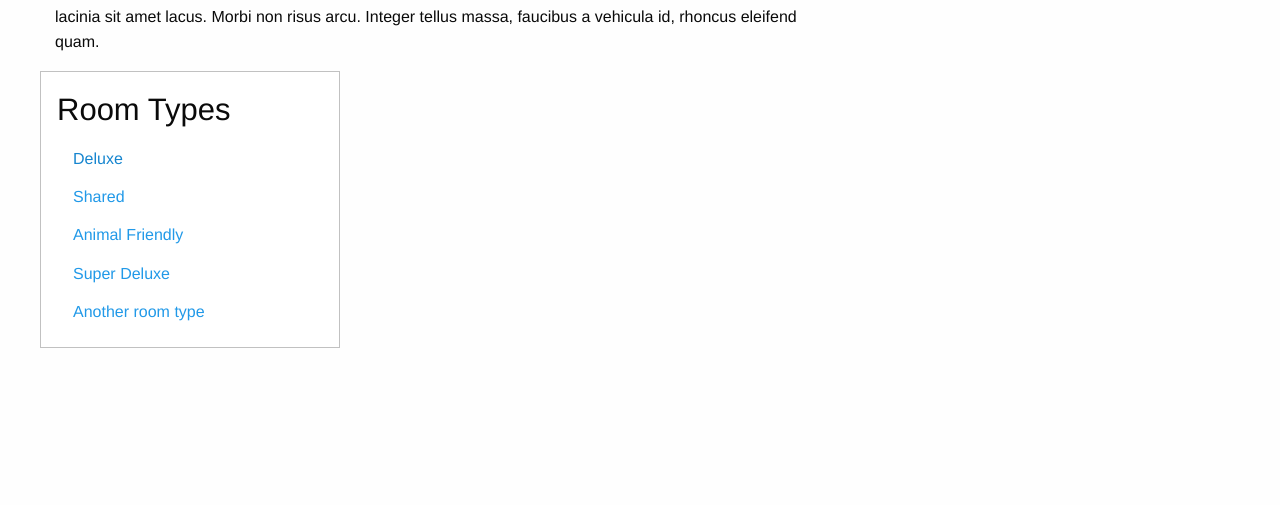
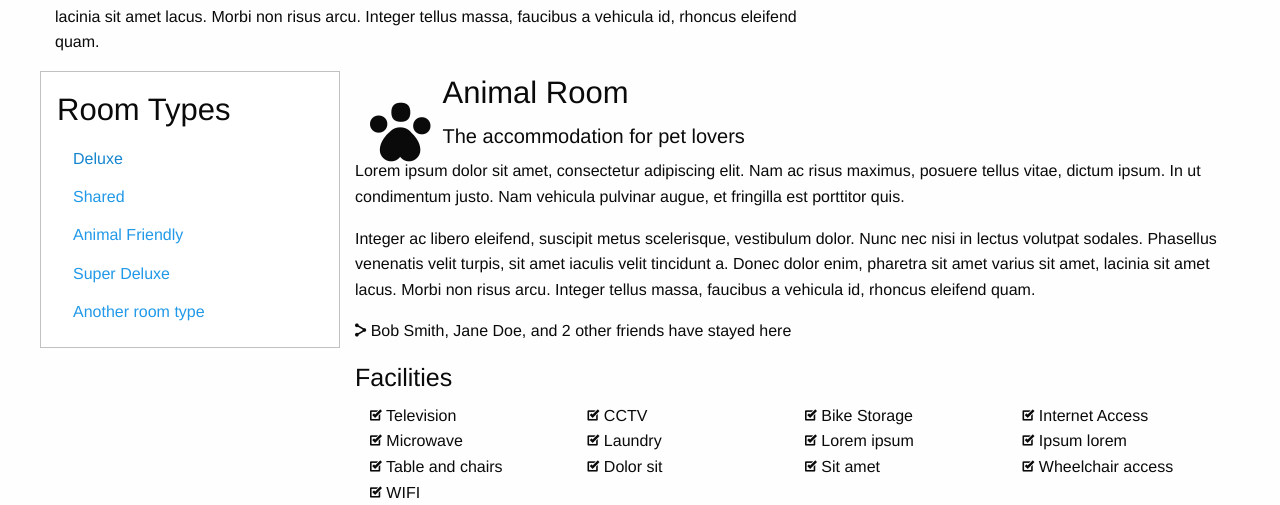
Before and after one commit to katylouise/find-a-room, a plain HTML site: page index.html in a window 1280 px wide. Both pictures are taken after a click on the link "Deluxe". Shown: the part 407-912 px from the top of the page. Before the commit the page ends 800 px from the top, so only its background shows below. Drawn offline with Linux system fonts and the light colour scheme.

Commit message:
JS function written to display friends - needs refactoring

```diff
--- a/index.html
+++ b/index.html
@@ -53,11 +53,11 @@
       <div class="large-3 small-12 callout columns">
         <h3>Room Types</h3>
         <ul class="menu vertical small-dropdown">
-          <li><a class="deluxe-link" href="#">Deluxe</a>
-          <li><a class="shared-link" href="#">Shared</a>
-          <li><a class="animal-link" href="#">Animal Friendly</a>
-          <li><a class="super-deluxe-link" href="#">Super Deluxe</a>
-          <li><a class="other" href="#">Another room type</a>
+          <li><a class="deluxe room-link" href="#">Deluxe</a>
+          <li><a class="shared room-link" href="#">Shared</a>
+          <li><a class="animal-friendly room-link" href="#">Animal Friendly</a>
+          <li><a class="super-deluxe room-link" href="#">Super Deluxe</a>
+          <li><a class="another room-link" href="#">Another room type</a>
         </ul>
       </div>
       <div class="room-description large-9 small-12 columns">
@@ -71,7 +71,7 @@
         <p>Lorem ipsum dolor sit amet, consectetur adipiscing elit. Nam ac risus maximus, posuere tellus vitae, dictum ipsum. In ut condimentum justo. Nam vehicula pulvinar augue, et fringilla est porttitor quis. </p>
         <p>Integer ac libero eleifend, suscipit metus scelerisque, vestibulum dolor. Nunc nec nisi in lectus volutpat sodales. Phasellus venenatis velit turpis, sit amet iaculis velit tincidunt a. Donec dolor enim, pharetra sit amet varius sit amet, lacinia sit amet lacus. Morbi non risus arcu. Integer tellus massa, faucibus a vehicula id, rhoncus eleifend quam.</p>
         <p class="friends">
-          <i class="fi-share"></i> <span class="friend-info">Jane Doe, John Doe and 2 other friends have stayed in this room</span>
+          <i class="fi-share"></i> <span class="friend-info"></span>
         </p>
         <h4>Facilities</h4>
           <ul class="facilities menu expanded">
--- a/js/app.js
+++ b/js/app.js
@@ -1,11 +1,57 @@
+var friendsObj = {
+  "deluxe": {
+    "friends": [
+      "Bob Smith",
+      "Jane Doe",
+      "Bubba Hyde",
+      "Betsy Toheavens"
+    ]
+  },
+  "shared": {
+    "friends": [
+      "Bob Smith"
+    ]
+  },
+  "animal-friendly": {
+    "friends": [
+      "Bob Smith",
+      "Jane Doe",
+      "Bubba Hyde"
+    ]
+  },
+  "super-deluxe": {
+    "friends": [
+      "Bob Smith",
+      "Jane Doe"
+    ]
+  },
+  "another": {
+    "friends": []
+  }
+}
+
 $(document).foundation();
 $(document).ready(function() {
-  $('.animal-link').click(function() {
+  $('.room-link').click(function() {
     $('.room-description').show();
-    displayFriends();
+    var room = $(this).attr('class').split(' ')[0];
+    displayFriends(room);
   });
 
   function displayFriends(room) {
-
+    var friendsToDisplay = friendsObj[room]["friends"];
+    if (friendsToDisplay.length == 1) {
+      $('.friend-info').text(friendsToDisplay[0] + ' has stayed here');
+    }
+    if (friendsToDisplay.length == 2) {
+      $('.friend-info').text(friendsToDisplay[0] + ' and ' + friendsToDisplay[1] + ' have stayed here');
+    }
+    if (friendsToDisplay.length == 3) {
+      $('.friend-info').text(friendsToDisplay[0] + ', ' + friendsToDisplay[1] + ', and 1 other friend have stayed here');
+    }
+    if (friendsToDisplay.length > 3) {
+      var numFriendsLeft = friendsToDisplay.length - 2;
+      $('.friend-info').text(friendsToDisplay[0] + ', ' + friendsToDisplay[1] + ', and ' + numFriendsLeft + ' other friends have stayed here');
+    }
   }
 });
```
Also changed, not shown: css/style.css (line endings or trailing spaces).
